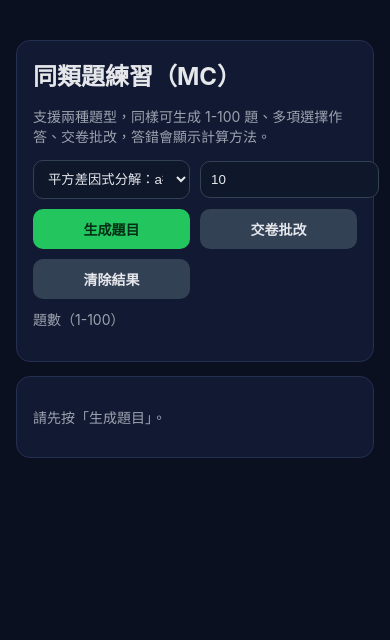
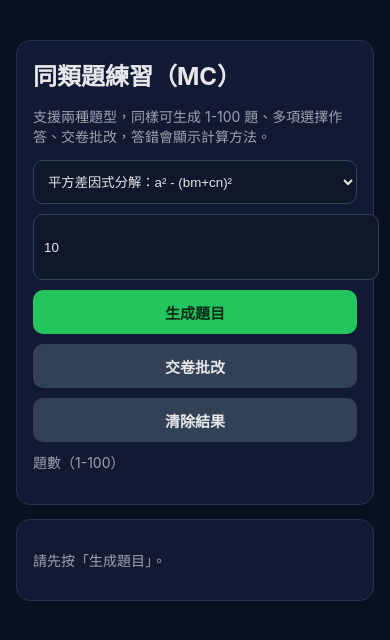
Before and after one commit to v2sdryan/math-practice-generator, a plain HTML site: page index.html in a window 390 px wide. Drawn offline with Linux system fonts and the light colour scheme.

Commit message:
fix: stack controls vertically on mobile for cleaner UI

```diff
--- a/index.html
+++ b/index.html
@@ -21,9 +21,12 @@
       .controls { display:grid; grid-template-columns: 1.2fr .8fr auto auto auto; gap:10px; align-items:center; }
       .controls input,.controls select { width:100%; min-width:90px; }
       @media (max-width: 700px) {
-        .controls { grid-template-columns: 1fr 1fr; }
+        .controls { grid-template-columns: 1fr; }
         .controls .full { grid-column: 1 / -1; }
-        button { padding:10px 8px; font-size:14px; }
+        .controls select,
+        .controls input,
+        .controls button { width: 100%; min-height: 44px; }
+        button { padding:10px 12px; font-size:15px; }
       }
       .result { margin-top:8px; padding:8px; border-radius:8px; font-size:14px; white-space:pre-wrap; }
       .ok { background:#052e16; color:#86efac; }
```
